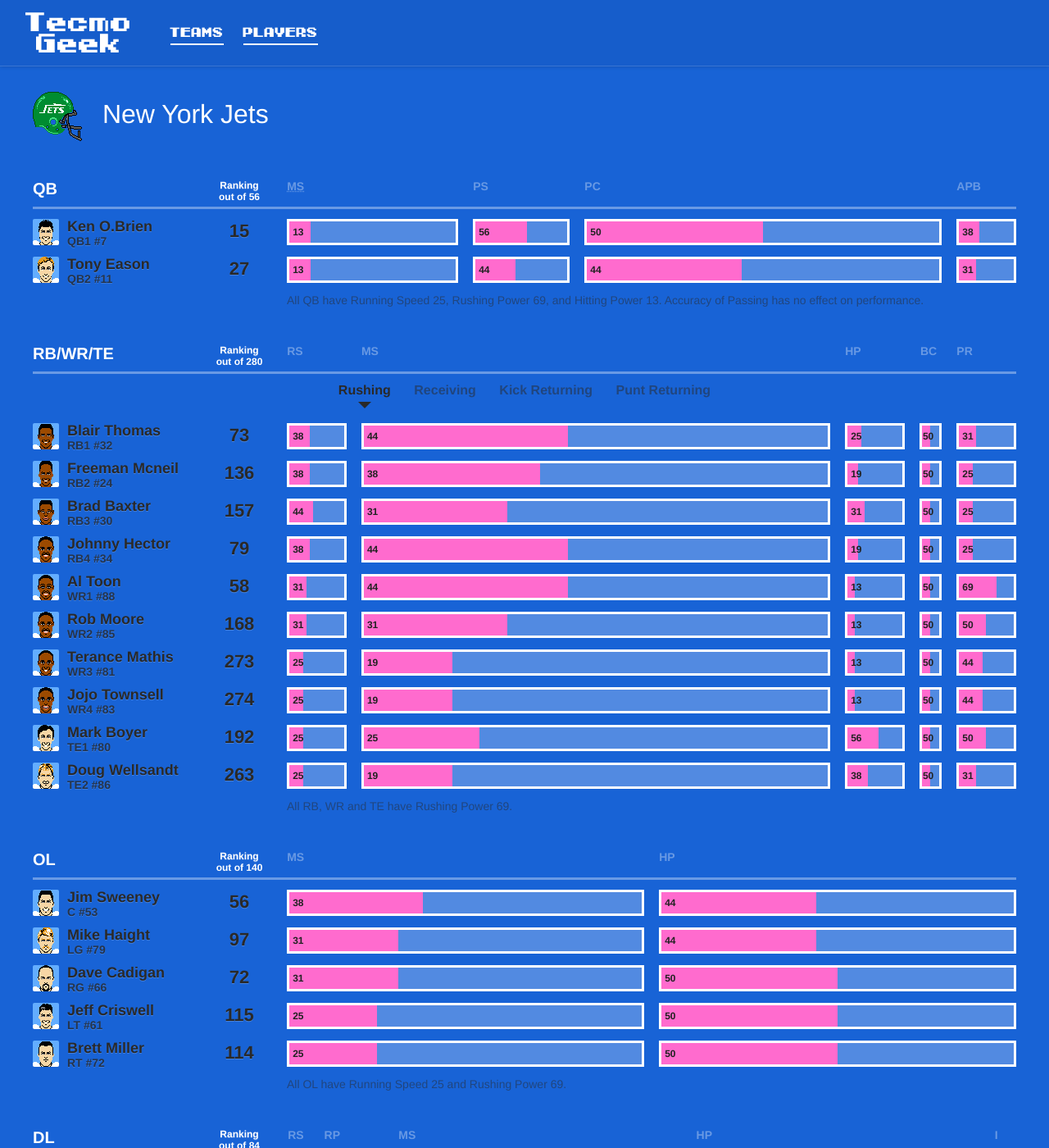
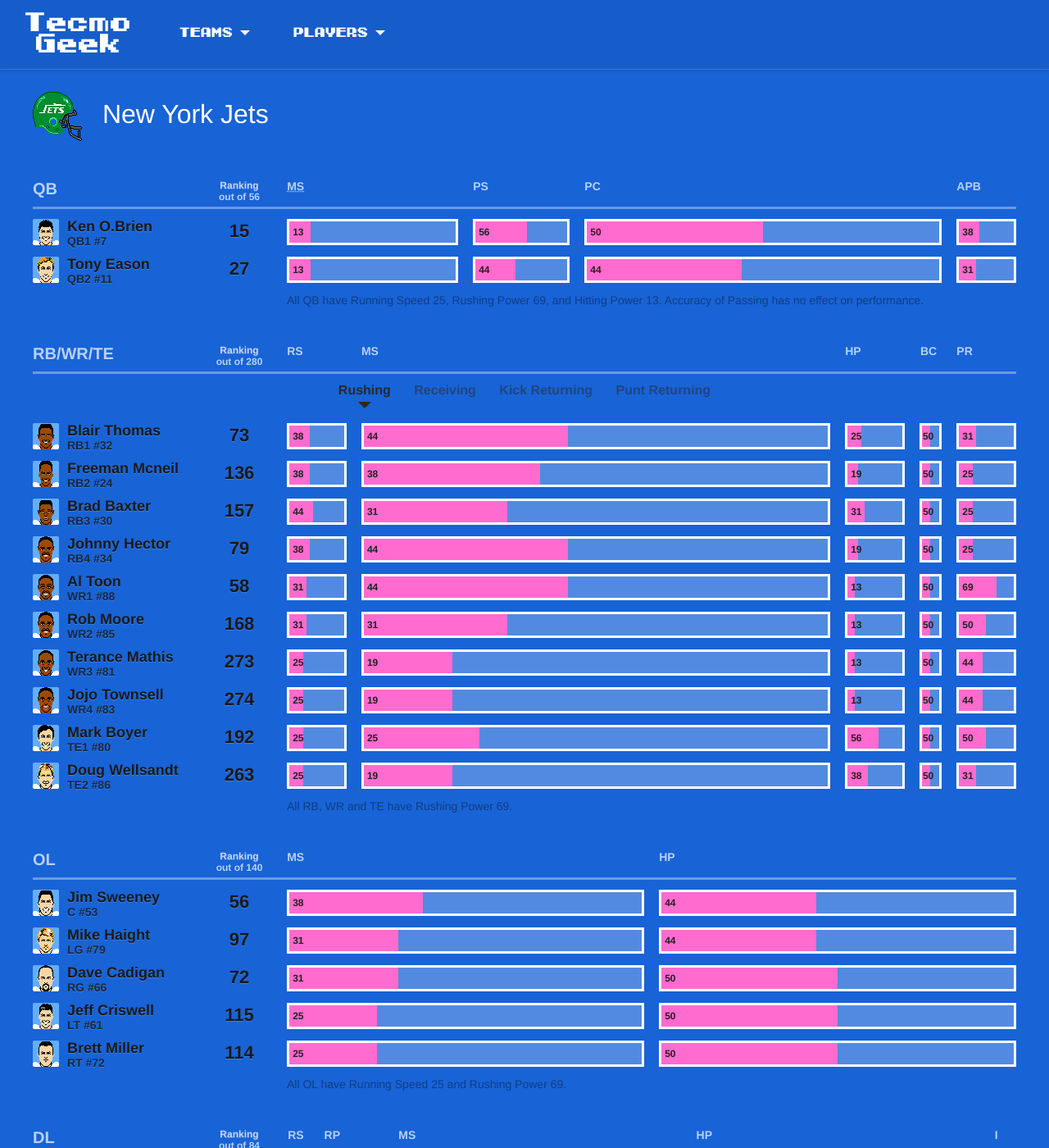
Before and after one commit to ubuwaits/tecmogeek, a Jekyll site: the page built from teams/jets.html, in a window 1280 px wide and 1400 px high. Shown: the whole window at 82% size. Built offline with Jekyll 4.4.1, drawn with Linux system fonts in a browser that asks for light colours; nearby versions of some CDN libraries.

Commit message:
More design tweaks.

```diff
--- a/_includes/top-nav.html
+++ b/_includes/top-nav.html
@@ -1,5 +1,5 @@
 <header class="main-header">
-  <h1>Tecmo<br> Geek</h1>
+  <h1><a href="/">Tecmo<br> Geek</a></h1>
 
   <nav class="top-nav">
     <ul>
--- a/stylesheets/application.css
+++ b/stylesheets/application.css
@@ -69,7 +69,7 @@
 
 body {
   background: #1863d6;
-  color: #292929;
+  color: #191919;
   font-family: "helvetica neue", helvetica, arial, sans-serif; }
 
 @font-face {
@@ -87,7 +87,7 @@
   box-sizing: border-box;
   -webkit-box-shadow: 0 0 5px 0 rgba(0, 0, 0, 0.2);
   box-shadow: 0 0 5px 0 rgba(0, 0, 0, 0.2);
-  padding: 1em 1em 0.75em 1em;
+  padding: 1em;
   position: fixed;
   top: 0;
   width: 100%;
@@ -100,6 +100,9 @@
     font-weight: normal;
     text-align: center;
     width: 160px; }
+    .main-header h1 a {
+      color: inherit;
+      text-decoration: none; }
   .main-header nav {
     float: left;
     padding: 12px 10px 10px 10px;
@@ -108,18 +111,30 @@
       margin: 0 0 0 1.35em; }
       .main-header nav ul > li {
         float: left;
-        margin: 0 24px 0 0;
+        margin: 0 32px 0 0;
         position: relative; }
         .main-header nav ul > li > a {
-          border-bottom: 2px solid white;
           color: #fff;
           display: block;
           font-family: tecmo;
           font-size: 13px;
           font-weight: normal;
-          padding: 6px 0;
+          padding: 6px 30px 6px 12px;
+          position: relative;
           text-decoration: none;
           text-transform: uppercase; }
+          .main-header nav ul > li > a:after {
+            border-left: 6px solid transparent;
+            border-right: 6px solid transparent;
+            border-top: 6px solid white;
+            bottom: -0.15em;
+            content: " ";
+            height: 0;
+            right: 10px;
+            margin-left: -8px;
+            position: absolute;
+            top: 9px;
+            width: 0; }
           .main-header nav ul > li > a.active {
             background: rgba(0, 0, 0, 0.9);
             border-radius: 4px 4px 0 0;
@@ -155,34 +170,6 @@
               .main-header nav ul > li > ol > li ol li a:hover {
                 background: #272727; }
 
-/*body.fortyniners { background: #4eb55f; }*/
-/*body.bears { background: #cc3366; }*/
-/*body.bengals { background: #cc3333; }*/
-/*body.bills { background: #cc3333; }*/
-/*body.broncos { background: #cc3366; }*/
-/*body.browns { background: #ff9966; }*/
-/*body.buccaneers { background: #ff9966; }*/
-/*body.cardinals { background: #cc0000; }*/
-/*body.chargers { background: #cccc00; }*/
-/*body.chiefs header h1 { color: #cc3333; }*/
-/*body.colts { background: #4242ff; }*/
-/*body.cowboys { background: #ccccff; }*/
-/*body.dolphins { background: #33cccc; }*/
-/*body.eagles { background: #009933; }*/
-/*body.falcons { background: #cc3333; }*/
-/*body.giants { background: #4242ff; }*/
-/*body.jets { background: #009933; }*/
-/*body.lions { background: #0066cc; }*/
-/*body.oilers { background: #6699ff; }*/
-/*body.packers { background: #006600; }*/
-/*body.patriots { background: #ff66cc; }*/
-/*body.raiders { background: #999999; }*/
-/*body.rams { background: #cccc00; }*/
-/*body.redskins { background: #cc3366; }*/
-/*body.saints { background: #6b6b00; }*/
-/*body.seahawks { background: #ccccff; }*/
-/*body.steelers { background: #cccc00; }*/
-/*body.vikings { background: #6633ff; }*/
 #container header {
   margin: 7em 0 3em 0;
   padding: 0 2.5em 0 2.5em; }
@@ -255,7 +242,7 @@
         width: 18%; }
   .players .labels {
     border-bottom: 3px solid rgba(255, 255, 255, 0.35);
-    color: white;
+    color: rgba(255, 255, 255, 0.7);
     margin: 0 0 12px 0;
     padding: 0 0 2px 0; }
     .players .labels .section-label {
@@ -276,11 +263,11 @@
     .players .labels .player-abilities > li {
       background-color: transparent;
       border: 0;
-      color: rgba(255, 255, 255, 0.35);
+      color: rgba(255, 255, 255, 0.7);
       font-size: 14px;
       padding: 0; }
   .players .ability-notes {
-    color: #292929;
+    color: rgba(0, 0, 0, 0.75);
     font-size: 14px;
     margin: 0.5em 0 1em 310px;
     opacity: 0.5; }
--- a/stylesheets/scss/_base.scss
+++ b/stylesheets/scss/_base.scss
@@ -1,6 +1,6 @@
 body {
   background: #1863d6;
-  color: #292929;
+  color: #191919;
   font-family: "helvetica neue", helvetica, arial, sans-serif;
 }
 
```
Also changed, not shown: stylesheets/scss/_teams.scss (+3 -32 lines), stylesheets/scss/_top-nav.scss (+23 -4 lines).
